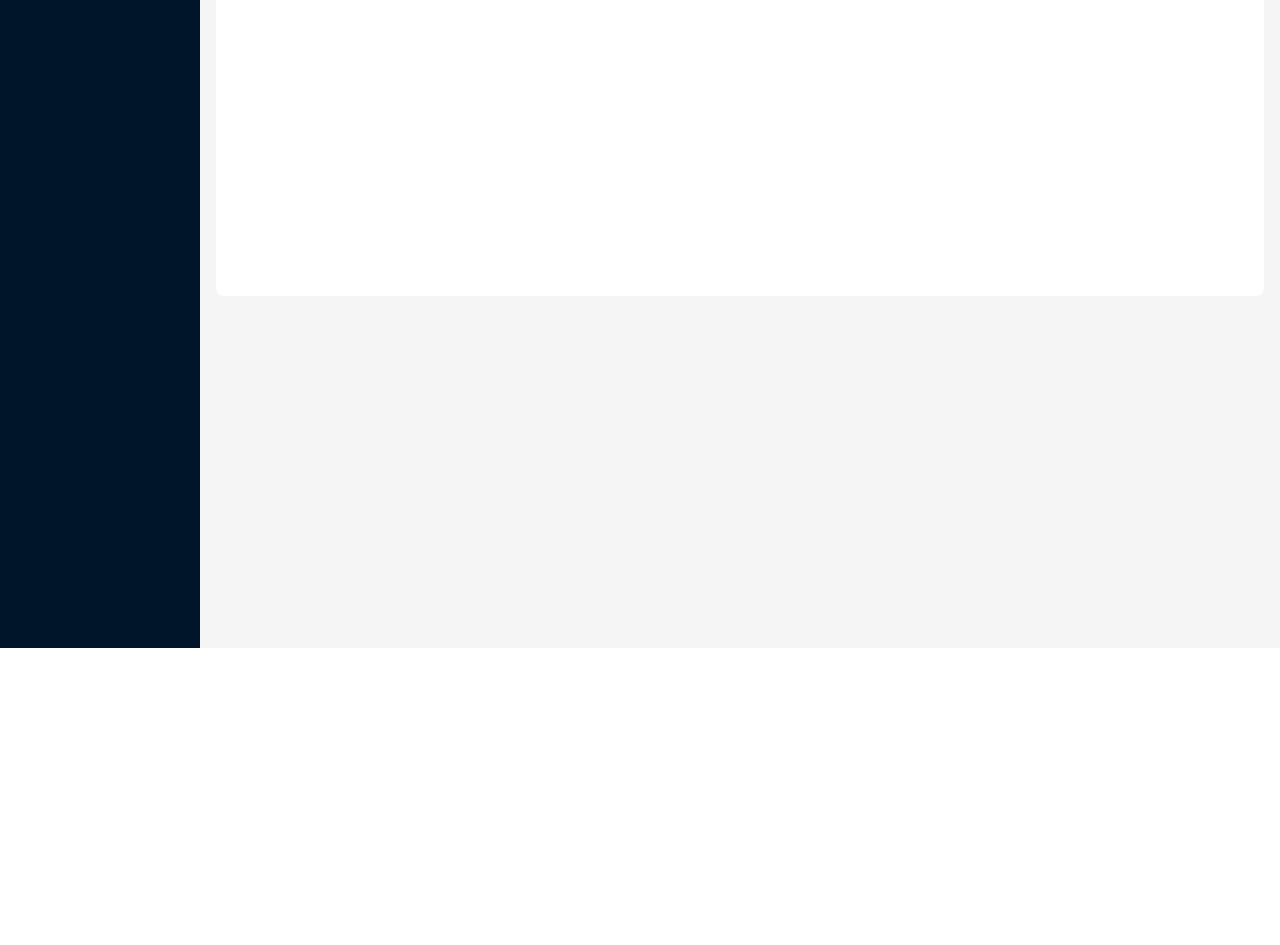
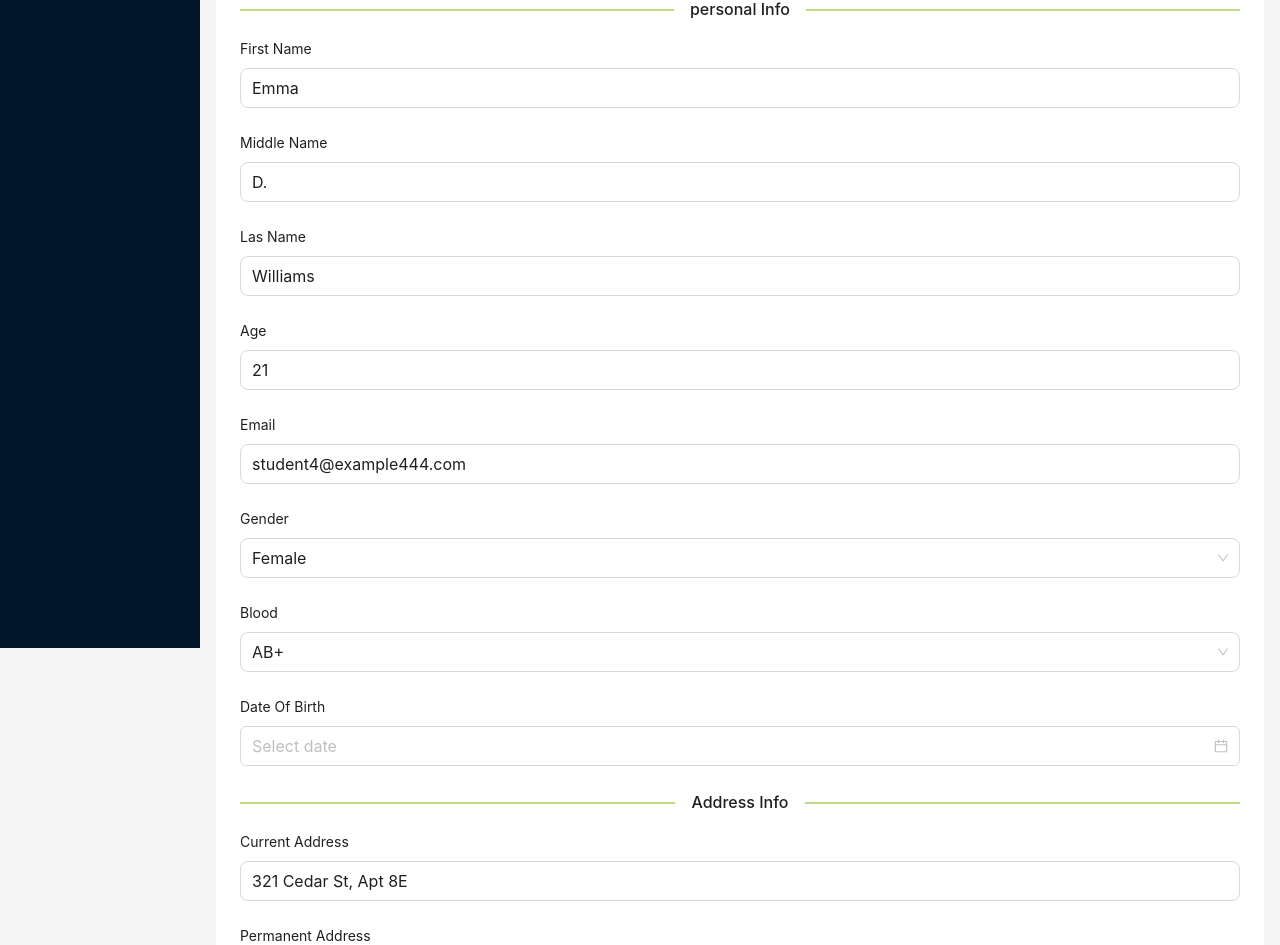
Before and after one commit to tansim12/Ph-University-Client, a React (Vite) app: page /admin/create-student in a window 1280 px wide. Shown: the part 152-1097 px from the top of the page. Before the commit the page ends 800 px from the top, so only its background shows below. Built offline with nearby package versions, Linux system fonts and the light colour scheme; no server answers.

Commit message:
create stuent

```diff
--- /dev/null
+++ b/src/Components/From/PHDatePicker.tsx
@@ -0,0 +1,25 @@
+import { DatePicker, Form, } from "antd";
+import { Controller } from "react-hook-form";
+
+type TDatePickerProps = {
+  name: string;
+  label?: string;
+};
+
+const PHDatePicker = ({ name, label }: TDatePickerProps) => {
+  return (
+    <div style={{ marginBottom: "20px" }}>
+      <Controller
+        name={name}
+        render={({ field, fieldState: { error } }) => (
+          <Form.Item label={label}>
+            <DatePicker {...field} size="large" style={{ width: "100%" }} />
+            {error && <small style={{ color: "red" }}>{error.message}</small>}
+          </Form.Item>
+        )}
+      />
+    </div>
+  );
+};
+
+export default PHDatePicker;
--- a/src/Components/From/PHSelect.tsx
+++ b/src/Components/From/PHSelect.tsx
@@ -4,11 +4,18 @@ import { Controller } from "react-hook-form";
 type TPHSelectProps = {
   label: string;
   name: string;
-  options: { value: string; label: string; disabled?: boolean }[];
+  options: { value: string; label: string; disabled?: boolean }[] | undefined;
   customStyle?: string;
+  disabled?: boolean;
 };
 
-const PHSelect = ({ label, name, options, customStyle }: TPHSelectProps) => {
+const PHSelect = ({
+  label,
+  name,
+  options,
+  customStyle,
+  disabled,
+}: TPHSelectProps) => {
   return (
     <div className={`${customStyle}`}>
       <Controller
@@ -20,6 +27,7 @@ const PHSelect = ({ label, name, options, customStyle }: TPHSelectProps) => {
               {...field}
               options={options}
               size="large"
+              disabled={disabled}
             />
             {error && <small style={{ color: "red" }}>{error.message}</small>}
           </Form.Item>
--- a/src/Types/global.type.ts
+++ b/src/Types/global.type.ts
@@ -1,4 +1,17 @@
 export type TQueryParamAcademicSemester = {
-    name: string;
-    value: boolean | React.Key;
-  };
+  name: string;
+  value: boolean | React.Key;
+};
+
+const gender = ["male", "female", "other"];
+export const genderOptions = gender.map((item) => ({
+  value: item,
+  label: item.charAt(0).toUpperCase() + item.slice(1),
+}));
+
+const BloodGroup = ["A+", "A-", "B+", "B-", "AB+", "AB-", "O+", "O-"];
+
+export const bloodOptions = BloodGroup.map((item) => ({
+  value: item,
+  label: item,
+}));
--- a/src/pages/Admin/User Management/CreateStudent.tsx
+++ b/src/pages/Admin/User Management/CreateStudent.tsx
@@ -1,11 +1,220 @@
-import React from 'react';
+import { Button, Divider } from "antd";
+import PHForm from "../../../Components/From/PHForm";
+import PHInput from "../../../Components/From/PHInput";
+import { FieldValues, SubmitHandler } from "react-hook-form";
+import PHSelect from "../../../Components/From/PHSelect";
+import { bloodOptions, genderOptions } from "../../../Types/global.type";
+import PHDatePicker from "../../../Components/From/PHDatePicker";
+import {
+  useGetAllAcademicDepartmentQuery,
+  useGetAllAcademicSemesterQuery,
+} from "../../../redux/Features/Admin/academicManagement.api";
+
+const defaultData = {
+  name: {
+    firstName: "Emma",
+    middleName: "D.",
+    lastName: "Williams",
+  },
+  age: 21,
+  email: "student4@example444.com",
+  gender: "female",
+  //   profileImg: "http://example.com/images/emma_williams.jpg",
+  blood: "AB+",
+  //   dateOfBirth: "2003-11-05",
+
+  address: {
+    currentAddress: "321 Cedar St, Apt 8E",
+    permanentAddress: "654 Spruce St, House 9",
+    zip: 87654,
+    district: "East District",
+  },
+  contactNo: "555-1122",
+
+  guardian: {
+    fatherName: "David Williams",
+    motherName: "Linda Williams",
+    fatherMobNo: "456-789-0123",
+    motherMobNo: "765-432-1098",
+    fatherOccupation: "Accountant",
+    motherOccupation: "Scientist",
+  },
+
+    academicDepartment: "667906d93b5106593755ea9f",
+    admissionSemester: "666152858575fc5a25f16b12",
+  //   isDelete: false,
+};
 
 const CreateStudent = () => {
-    return (
-        <div>
-            CreateStudent
-        </div>
-    );
+  const { data: semesterData, isLoading: sIsLoading } =
+    useGetAllAcademicSemesterQuery(undefined);
+  const semesterDataOptions = semesterData?.map((item) => ({
+    label: `${item?.name} ${item?.year}`,
+    value: item?._id,
+  }));
+
+  const { data: departmentData, isLoading: dIsLoading } =
+    useGetAllAcademicDepartmentQuery(undefined, { skip: sIsLoading });
+  const departmentDataOptions = departmentData?.map((item) => ({
+    label: `${item?.name} `,
+    value: item?._id,
+  }));
+
+  const onSubmit: SubmitHandler<FieldValues> = (data) => {
+    console.log(data);
+
+    // const formData = new FormData();
+    // formData.append("data", JSON.stringify(data));
+
+    // ! this check just local
+    // console.log(Object.fromEntries(formData));
+  };
+  return (
+    <div>
+      <p className="text-lg text-center my-4"> Create Student </p>
+      <div>
+        <PHForm onSubmit={onSubmit} defaultValues={defaultData}>
+          {/* personal info div  */}
+          <Divider style={{ borderColor: "#7cb305" }}>
+            personal Info
+          </Divider>{" "}
+          <div className="grid grid-cols-1 md:grid-cols-2 lg:grid-cols-3 gap-2">
+            <div>
+              <PHInput name="name.firstName" label="First Name" type="text" />
+            </div>
+            <div>
+              <PHInput name="name.middleName" label="Middle Name" type="text" />
+            </div>
+            <div>
+              <PHInput name="name.lastName" label="Las Name" type="text" />
+            </div>
+            <div>
+              <PHInput name="age" label="Age" type="number" />
+            </div>
+            <div>
+              <PHInput name="email" label="Email" type="email" />
+            </div>
+            <div>
+              <PHSelect name="gender" label="Gender" options={genderOptions} />
+            </div>
+            <div>
+              <PHSelect name="blood" label="Blood" options={bloodOptions} />
+            </div>
+            <div>
+              <PHDatePicker name="dateOfBirth" label="Date Of Birth" />
+            </div>
+          </div>
+          {/* Address info div  */}
+          <Divider style={{ borderColor: "#7cb305" }}>
+            Address Info
+          </Divider>{" "}
+          <div className="grid grid-cols-1 md:grid-cols-2 lg:grid-cols-3 gap-2">
+            <div>
+              <PHInput
+                name="address.currentAddress"
+                label="Current Address"
+                type="text"
+              />
+            </div>
+            <div>
+              <PHInput
+                name="address.permanentAddress"
+                label="Permanent Address"
+                type="text"
+              />
+            </div>
+            <div>
+              <PHInput
+                name="address.currentAddress"
+                label="Current Address"
+                type="text"
+              />
+            </div>
+            <div>
+              <PHInput name="address.zip" label="Zip" type="number" />
+            </div>
+            <div>
+              <PHInput name="address.district" label="District" type="text" />
+            </div>
+            <div>
+              <PHInput name="contactNo" label="ContactNo" type="text" />
+            </div>
+          </div>
+          {/* guardian info div  */}
+          <Divider style={{ borderColor: "#7cb305" }}>
+            Guardian Info
+          </Divider>{" "}
+          <div className="grid grid-cols-1 md:grid-cols-2 lg:grid-cols-3 gap-2">
+            <div>
+              <PHInput
+                name="guardian.fatherName"
+                label="Father Name"
+                type="text"
+              />
+            </div>
+            <div>
+              <PHInput
+                name="guardian.motherName"
+                label="Mother Name"
+                type="text"
+              />
+            </div>
+            <div>
+              <PHInput
+                name="guardian.fatherMobNo"
+                label="Father MobNo"
+                type="text"
+              />
+            </div>
+            <div>
+              <PHInput
+                name="guardian.motherMobNo"
+                label="Mother MobNo"
+                type="text"
+              />
+            </div>
+            <div>
+              <PHInput
+                name="guardian.fatherOccupation"
+                label="Father Occupation"
+                type="text"
+              />
+            </div>
+            <div>
+              <PHInput
+                name="guardian.motherOccupation"
+                label="Mother Occupation"
+                type="text"
+              />
+            </div>
+          </div>
+          {/* Semester info div  */}
+          <Divider style={{ borderColor: "#7cb305" }}>
+            Semester Info
+          </Divider>{" "}
+          <div className="grid grid-cols-1 md:grid-cols-2 lg:grid-cols-3 gap-2">
+            <div>
+              <PHSelect
+                disabled={sIsLoading}
+                name="admissionSemester"
+                label="Admission Semester"
+                options={semesterDataOptions!}
+              />
+            </div>
+            <div>
+              <PHSelect
+                disabled={dIsLoading}
+                name="academicDepartment"
+                label="Admission Semester"
+                options={departmentDataOptions!}
+              />
+            </div>
+          </div>
+          <Button htmlType="submit">Submit</Button>
+        </PHForm>
+      </div>
+    </div>
+  );
 };
 
 export default CreateStudent;
```
